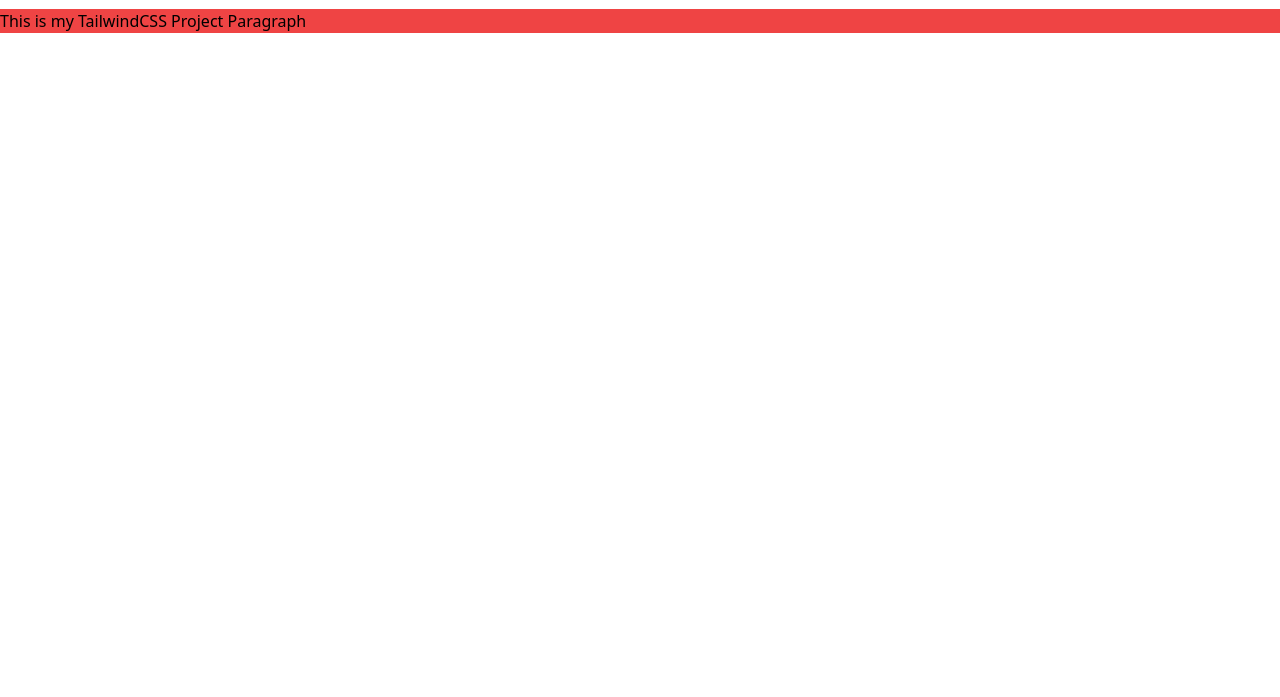
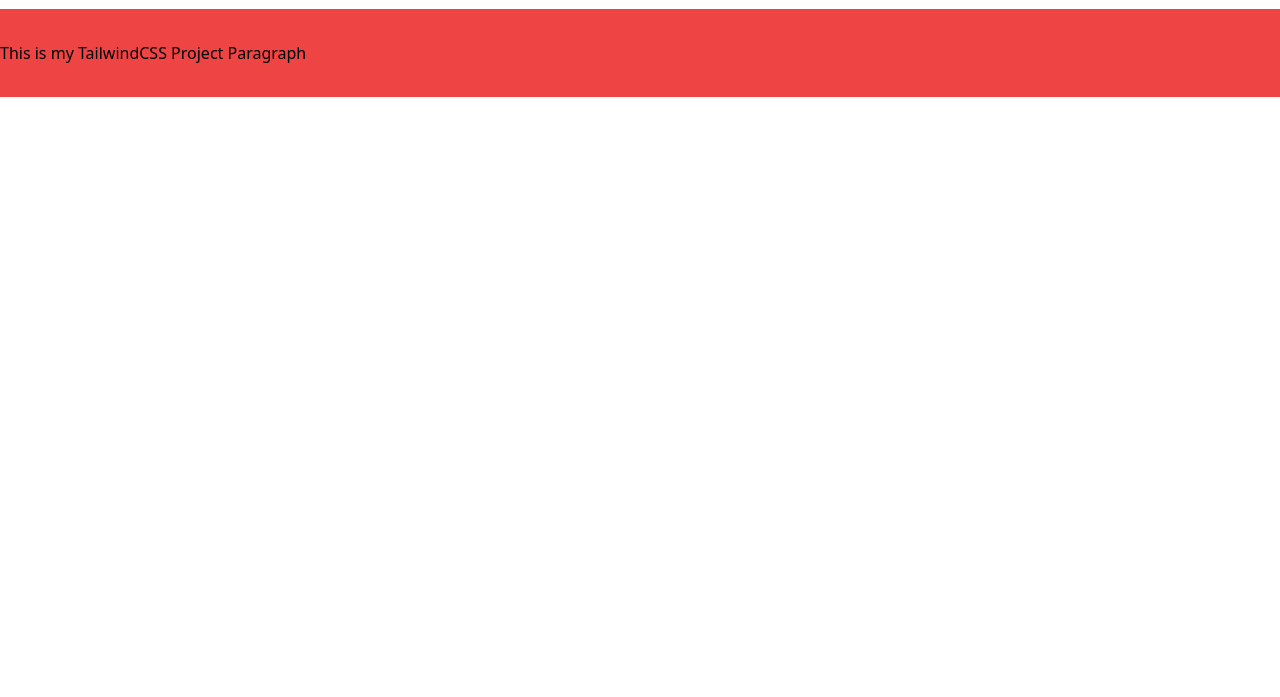
Before and after one commit to Sujan-Kumar/Tailwind-Project-01, a website built with Vite: page index.html in a window 1280 px wide. Shown: the part 103-800 px from the top of the page. Built offline with nearby package versions, Linux system fonts and the light colour scheme.

Commit message:
Paragraph Background Color Added

```diff
--- a/index.html
+++ b/index.html
@@ -9,6 +9,6 @@
 </head>
 <body>
     <h1 class="bg-purple-300 py-8  text-3xl text-white mb-3">This is a 'Responsive Project' using TailwindCSS</h1>
-    <p class="bg-red-500">This is my TailwindCSS Project Paragraph</p>
+    <p class="bg-red-500 py-8">This is my TailwindCSS Project Paragraph</p>
 </body>
 </html>
```
